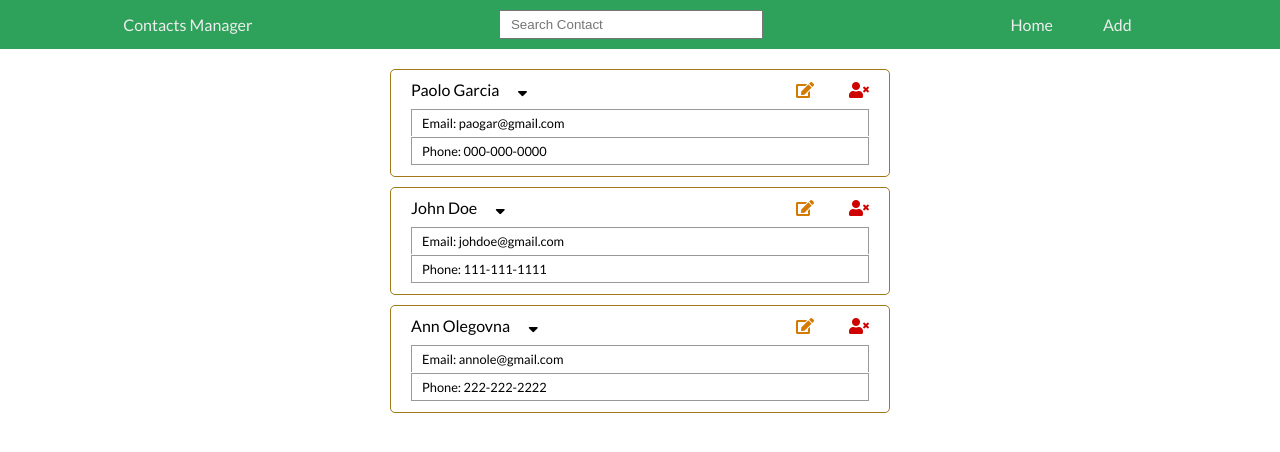
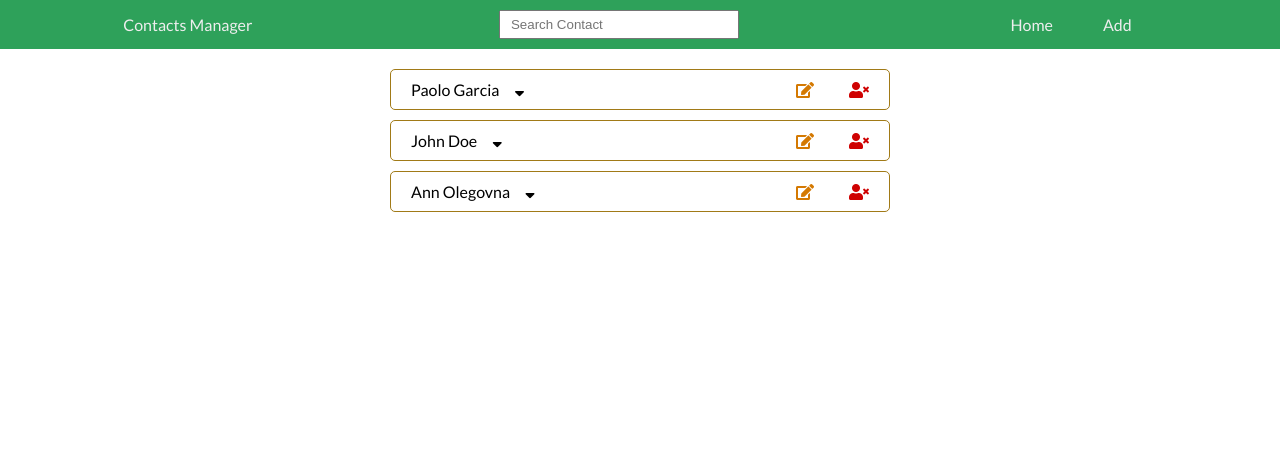
Before and after one commit to PaoloGarcia/manage-contacts, a React (Create React App) app: page / in a window 1280 px wide. Shown: the top 452 px of the page. Built offline with nearby package versions, Linux system fonts and the light colour scheme.

Commit message:
implement delete contact functionality

```diff
--- a/src/components/App.js
+++ b/src/components/App.js
@@ -5,7 +5,7 @@ import Navbar from "./Navbar/Navbar";
 import Contacts from "./Contacts/Contacts";
 
 function App() {
-    const [contacts] = React.useState([
+    const [contacts, setContacts] = React.useState([
         {
             id: "abc1",
             name: "Paolo Garcia",
@@ -31,6 +31,11 @@ function App() {
         setQuery(e.target.value);
     };
 
+    const onDeleteContactHandler = id => {
+        const newContacts = contacts.filter(contact => contact.id !== id);
+        setContacts(newContacts);
+    }
+
     return (
         <div className="App">
             <Navbar
@@ -41,6 +46,7 @@ function App() {
             <div className="main-box">
                 <Contacts
                     contacts={contacts}
+                    onDeleteContactHandler={onDeleteContactHandler}
                 />
             </div>
         </div>
--- a/src/components/Contacts/Contact.js
+++ b/src/components/Contacts/Contact.js
@@ -2,22 +2,37 @@ import React from "react";
 import "./contact.css";
 import PropTypes from "prop-types";
 
-const Contact = ({ name, email, phone }) => {
+const Contact = ({ name, email, phone, onDeleteContactHandler }) => {
+    const [showContact, setShowContact] = React.useState(false);
+
     return (
         <li className="contact">
-
             <div className="contact-header">
                 <div className="contact-title">
-                    {name} <i className="fas fa-sort-down"></i>
+                    {name}
+                    <i
+                        className="fas fa-sort-down"
+                        onClick={() => setShowContact(!showContact)}
+                    ></i>
                 </div>
                 <div className="contact-options-box">
                     <i className="fas fa-edit"></i>
-                    <i className="fas fa-user-times"></i>
+                    <i
+                        className="fas fa-user-times"
+                        onClick={onDeleteContactHandler}
+                    ></i>
                 </div>
             </div>
-
-            <div className="contact-item">Email: {email}</div>
-            <div className="contact-item">Phone: {phone}</div>
+            {
+                showContact ? (
+                    <div className="contact-items-box">
+                        <div className="contact-item">Email: {email}</div>
+                        <div className="contact-item">Phone: {phone}</div>
+                    </div>
+                )
+                    :
+                    null
+            }
         </li>
     );
 };
@@ -25,6 +40,7 @@ const Contact = ({ name, email, phone }) => {
 Contact.propTypes = {
     name: PropTypes.string.isRequired,
     email: PropTypes.string.isRequired,
+    onDeleteContactHandler: PropTypes.func.isRequired,
     phone: PropTypes.string.isRequired,
 };
 
--- a/src/components/Contacts/Contacts.js
+++ b/src/components/Contacts/Contacts.js
@@ -1,10 +1,10 @@
 import React from "react";
 import "./contacts.css";
-// import PropTypes from "prop-types";
+import PropTypes from "prop-types";
 
 import Contact from "./Contact";
 
-const Contacts = ({ contacts }) => {
+const Contacts = ({ contacts, onDeleteContactHandler }) => {
     const list = contacts.map(contact => {
         return (
             <Contact
@@ -12,6 +12,7 @@ const Contacts = ({ contacts }) => {
                 name={contact.name}
                 email={contact.email}
                 phone={contact.phone}
+                onDeleteContactHandler={() => onDeleteContactHandler(contact.id)}
             />
         );
     });
@@ -23,6 +24,9 @@ const Contacts = ({ contacts }) => {
     );
 };
 
-Contacts.propTypes = {};
+Contacts.propTypes = {
+    contacts: PropTypes.array.isRequired,
+    onDeleteContactHandler: PropTypes.func.isRequired,
+};
 
 export default Contacts;
--- a/src/components/Contacts/contact.css
+++ b/src/components/Contacts/contact.css
@@ -9,12 +9,6 @@
     align-items: center;
     display: flex;
     justify-content: space-between;
-    padding-bottom: 10px;
-}
-
-.contact-options-box {
-    align-items: center;
-    display: flex;
 }
 
 .contact-options-box i {
@@ -43,6 +37,10 @@
     font-weight: 100;
 }
 
+.contact-items-box {
+    margin-top: 10px;
+}
+
 .contact-item {
     border: 0.3px solid #999;
     border-bottom: 0;
--- a/src/index.css
+++ b/src/index.css
@@ -1,3 +1,7 @@
+* {
+  box-sizing: border-box;
+}
+
 html {
   font-size: 16px;
 }
```
